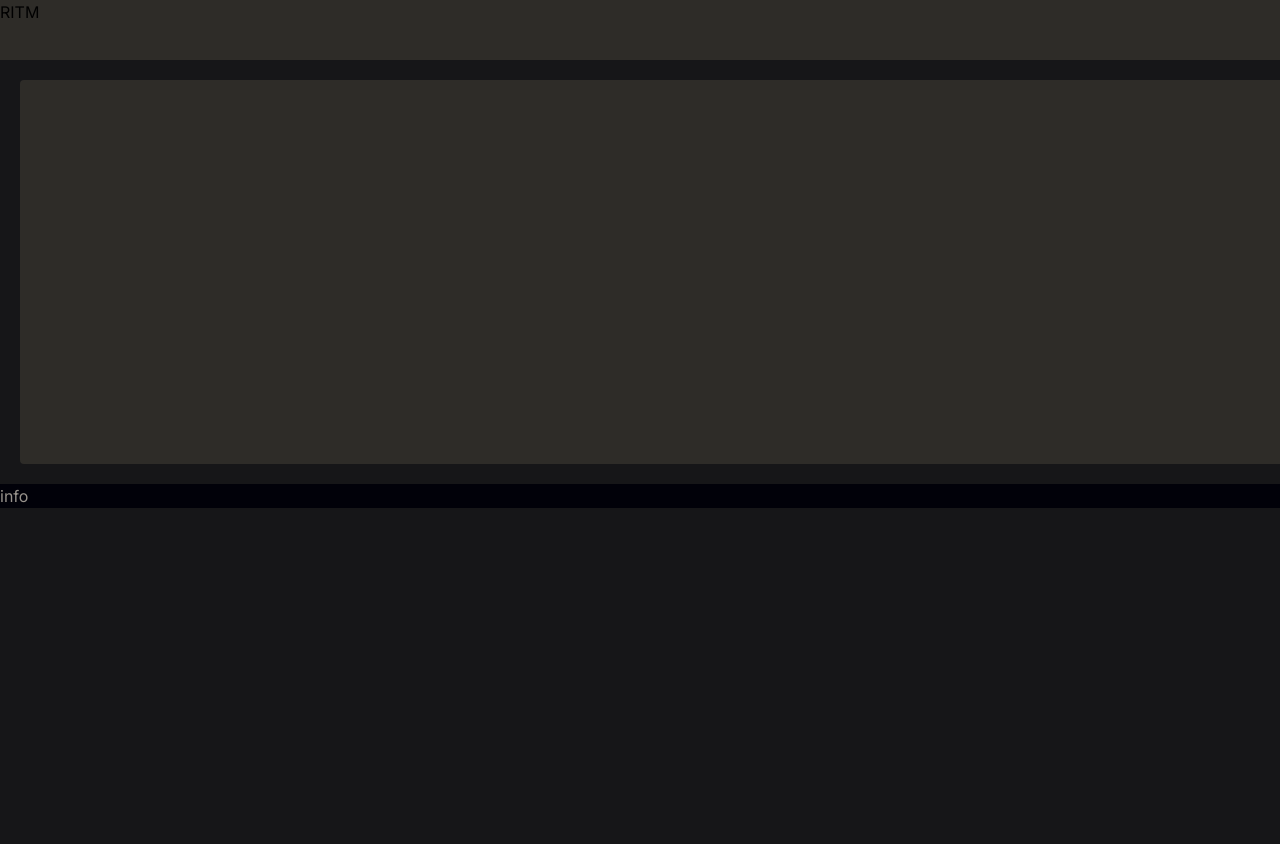
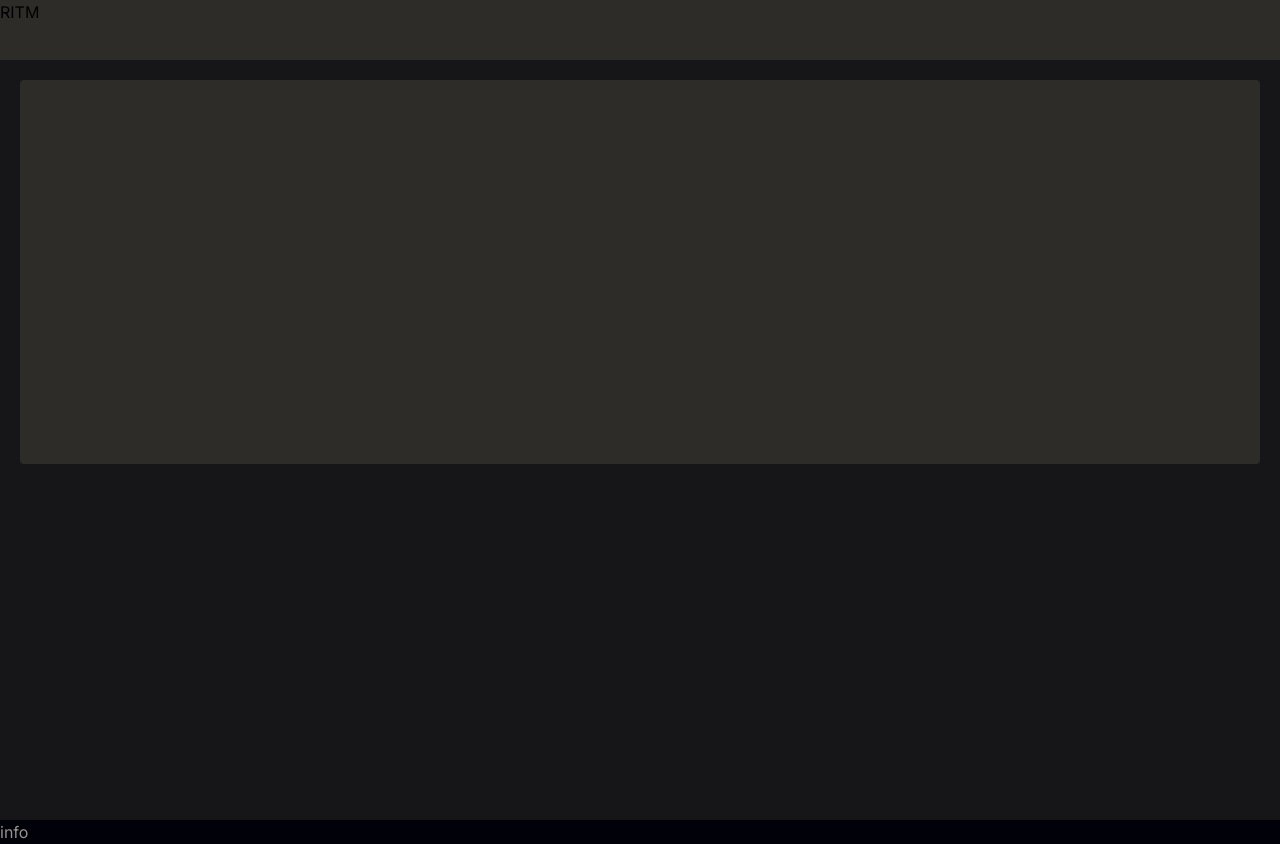
Before and after one commit to Timmmich19/ritm_site, a Next.js app in the folder ritm-site-frontend/: page / in a window 1280 px wide. Before the commit the page ends 800 px from the top, so only its background shows below. Built offline with nearby package versions, Linux system fonts and the light colour scheme.

Commit message:
added styles for main wrapper

```diff
--- a/ritm-site-frontend/src/app/globals.css
+++ b/ritm-site-frontend/src/app/globals.css
@@ -3,10 +3,14 @@
 @tailwind utilities;
 
 :root {
+  /* colors */
   --primary-color: #161618;
-    --second-color-A: #2E2C28;
+  --second-color-A: #2e2c28;
   --second-color-B: #010109;
-    --text-color-dark: #97928C;
+  --text-color-dark: #97928c;
+
+  /* sizes */
+  --header-heigth: 60px;
 }
 
 body {
@@ -18,11 +22,15 @@ div {
 }
 
 header {
-    height: 60px;
+  height: var(--header-heigth);
   background-color: var(--second-color-A);
 }
 
 footer {
   background-color: var(--second-color-B);
-    color: var( --text-color-dark);
+  color: var(--text-color-dark);
 }
+
+.main_wrapper {
+  min-height: calc(100vh - var(--header-heigth));
+}
--- a/ritm-site-frontend/src/app/page.tsx
+++ b/ritm-site-frontend/src/app/page.tsx
@@ -1,8 +1,8 @@
 import Welcome from "./widgets/welcome";
-
+import "@/app/globals.css";
 export default function Home() {
   return (
-    <main>
+    <main className="main_wrapper">
       <Welcome />
     </main>
   );
--- a/ritm-site-frontend/src/app/widgets/welcome.tsx
+++ b/ritm-site-frontend/src/app/widgets/welcome.tsx
@@ -1,3 +1,3 @@
 export default function Welcome() {
-  return <div className="w-full h-96 m-5 rounded"></div>;
+  return <div className="h-96 m-5 rounded"></div>;
 }
```
Lines whose indentation alone changed are shown as unchanged.
